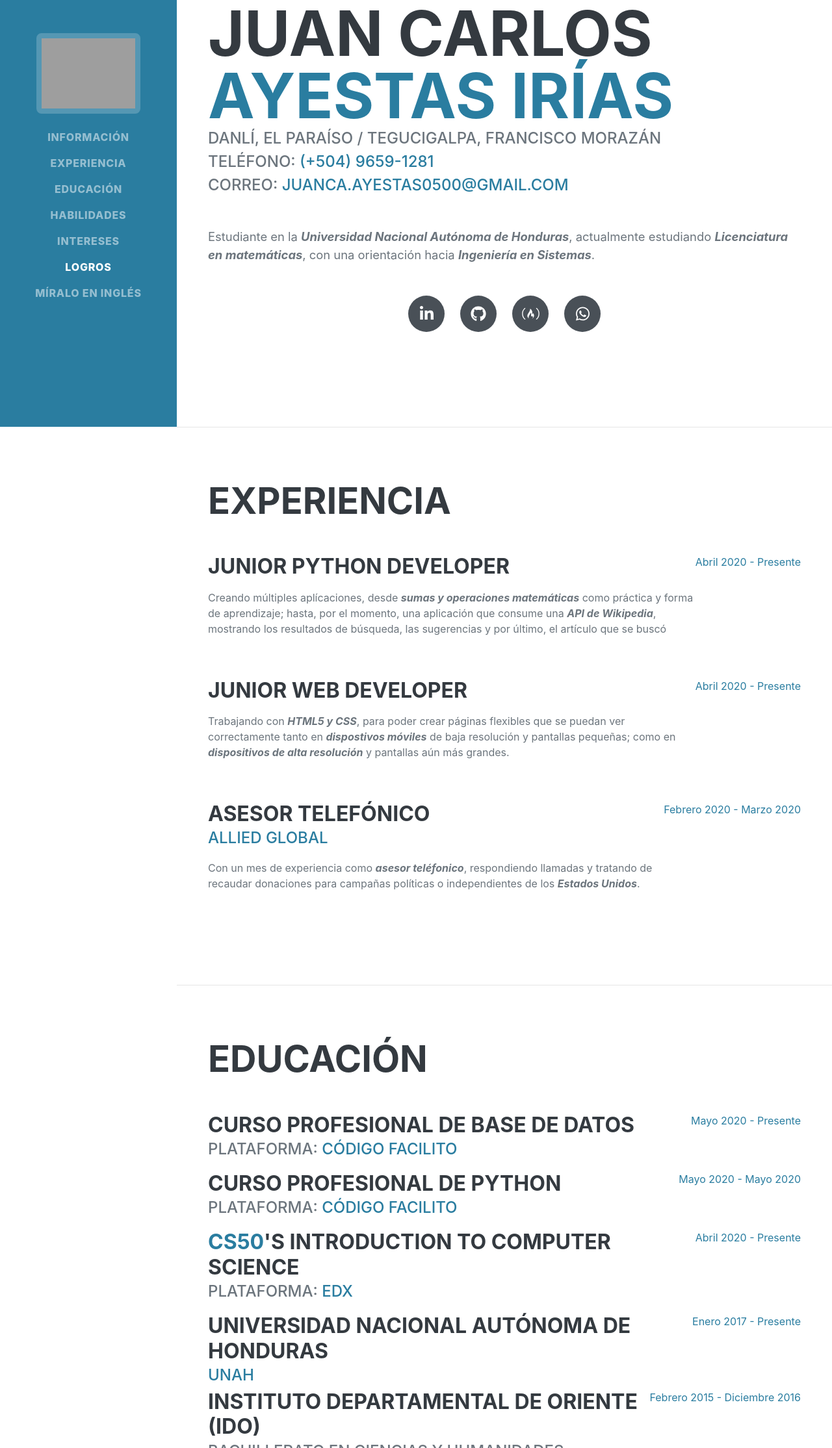
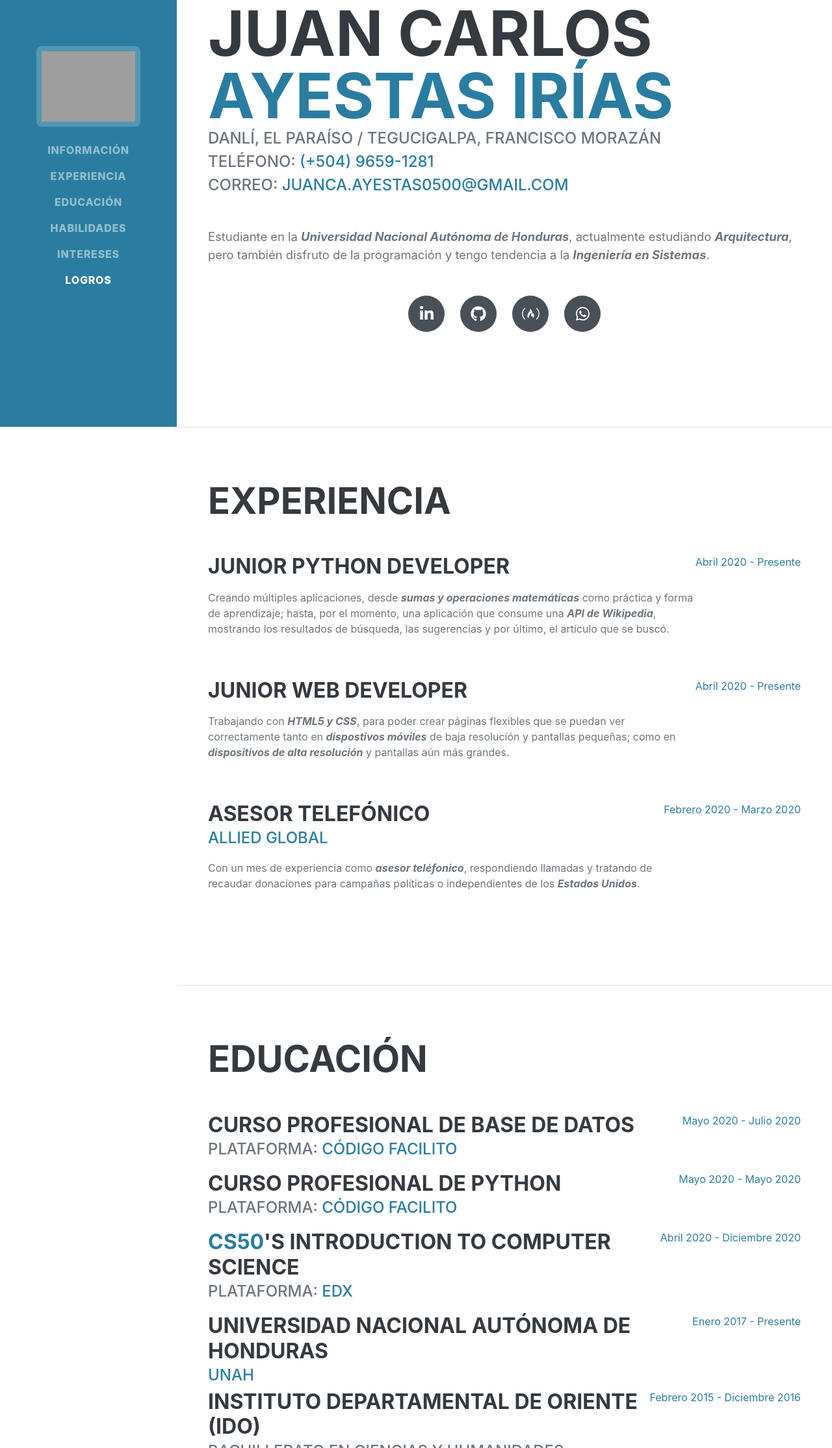
Before and after one commit to JuanAyestas/curriculum, a plain HTML site: page index.html in a window 1280 px wide. Shown: the part 143-2372 px from the top of the page at 65% size. Drawn offline with nearby package versions, Linux system fonts and the light colour scheme; grey boxes are pictures that could not be loaded; a web font is replaced by a local one.

Commit message:
CV Update

```diff
--- a/index.html
+++ b/index.html
@@ -30,7 +30,6 @@
                 <li class="nav-item"><a class="nav-link js-scroll-trigger" href="#skills">Habilidades</a></li>
                 <li class="nav-item"><a class="nav-link js-scroll-trigger" href="#interests">Intereses</a></li>
                 <li class="nav-item"><a class="nav-link js-scroll-trigger" href="#awards">Logros</a></li>
-                <li class="nav-item"><a class="nav-link js-scroll-trigger" href="index_eng.html">Míralo en Inglés</a></li>
             </ul>
         </div>
     </nav>
@@ -47,7 +46,7 @@
                     <p class="mb-0">Teléfono: <a href="tel:+50496591281">(+504) 9659-1281</a></p>
                     <p>Correo: <a href="mailto:juanca.ayestas0500@gmail.com">juanca.ayestas0500@gmail.com</a></p>
                 </div>
-                <p class="lead mb-5">Estudiante en la <strong><em>Universidad Nacional Autónoma de Honduras</em></strong>, actualmente estudiando <strong><em>Licenciatura en matemáticas</em></strong>, con una orientación hacia <strong><em>Ingeniería en Sistemas</em></strong>.</p>
+                <p class="lead mb-5">Estudiante en la <strong><em>Universidad Nacional Autónoma de Honduras</em></strong>, actualmente estudiando <strong><em>Arquitectura</em></strong>, pero también disfruto de la programación y tengo tendencia a la <strong><em>Ingeniería en Sistemas</em></strong>.</p>
                 <div class="social-icons d-flex justify-content-center">
                     <a class="social-icon" href="https://www.linkedin.com/in/juan-ayestas"><i class="fab fa-linkedin-in"></i></a>
                     <a class="social-icon" href="https://github.com/JuanAyestas"><i class="fab fa-github"></i></a>
@@ -66,7 +65,7 @@
                         <h3 class="mb-0">Junior Python Developer</h3>
                         <div class="subheading mb-3"></div>
                         <p>Creando múltiples aplícaciones, desde <strong><em>sumas y operaciones matemáticas</em></strong> como práctica y forma de aprendizaje; hasta, por el momento, una aplicación que consume una <strong><em>API de Wikipedia</em></strong>,
-                            mostrando los resultados de búsqueda, las sugerencias y por último, el artículo que se buscó
+                            mostrando los resultados de búsqueda, las sugerencias y por último, el artículo que se buscó.
                         </p>
                     </div>
                     <div class="flex-shrink-0"><span class="text-primary">Abril 2020 - Presente</span></div>
@@ -100,7 +99,7 @@
                         <h3 class="mb-0">Curso Profesional de Base de Datos</h3>
                         <div class="subheading mb-3">Plataforma: <a href="https://codigofacilito.com/">Código Facilito</a></div>
                     </div>
-                    <div class="flex-shrink-0"><span class="text-primary">Mayo 2020 - Presente</span></div>
+                    <div class="flex-shrink-0"><span class="text-primary">Mayo 2020 - Julio 2020</span></div>
                 </div>
                 <div class="d-flex flex-column flex-md-row justify-content-between">
                     <div class="flex-grow-1">
@@ -114,7 +113,7 @@
                         <h3 class="mb-0"><a href="https://www.edx.org/course/cs50s-introduction-to-computer-science">CS50</a>'s Introduction to Computer Science</h3>
                         <div class="subheading mb-3">Plataforma: <a href="https://www.edx.org/es">edX</a></div>
                     </div>
-                    <div class="flex-shrink-0"><span class="text-primary">Abril 2020 - Presente</span></div>
+                    <div class="flex-shrink-0"><span class="text-primary">Abril 2020 - Diciembre 2020</span></div>
                 </div>
                 <div class="d-flex flex-column flex-md-row justify-content-between">
                     <div class="flex-grow-1">
```
